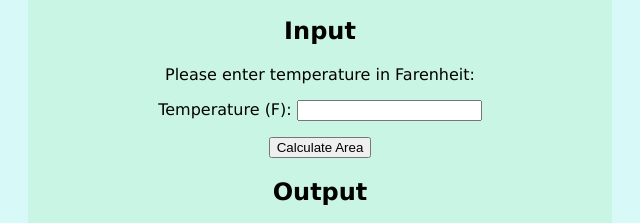
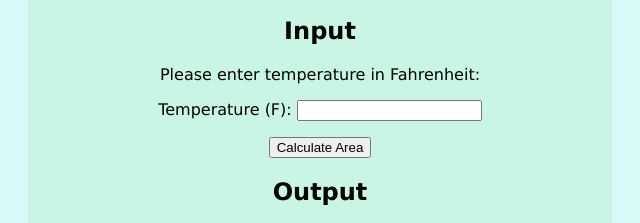
Before and after one commit to GordonFreeman-html/feren, a plain HTML site: page index.html in a window 1280 px wide. Shown: the part 149-372 px from the top of the page, 320-960 px from the left. Drawn offline with Linux system fonts and the light colour scheme.

Commit message:
Update index.html

```diff
--- a/index.html
+++ b/index.html
@@ -11,7 +11,7 @@
     <h1>Temperature Calculator</h1>
     <hr>
     <h2>Input</h2>
-    <p>Please enter temperature in Farenheit:</p>
+    <p>Please enter temperature in Fahrenheit:</p>
     <p>Temperature (F): <input id="num1" type="number"></p>
 
 <p><button id="calc-btn">Calculate Area</button></p>
```
